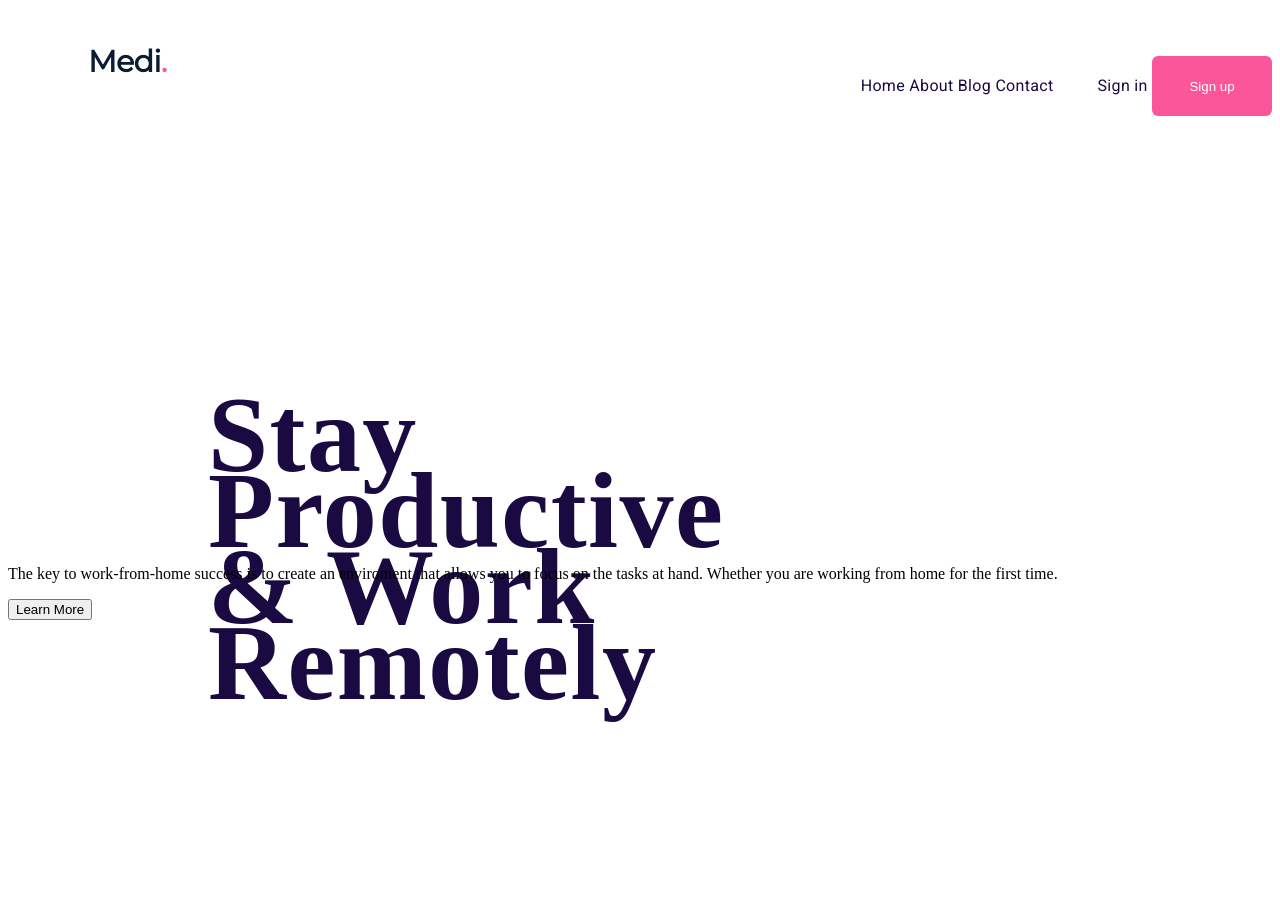
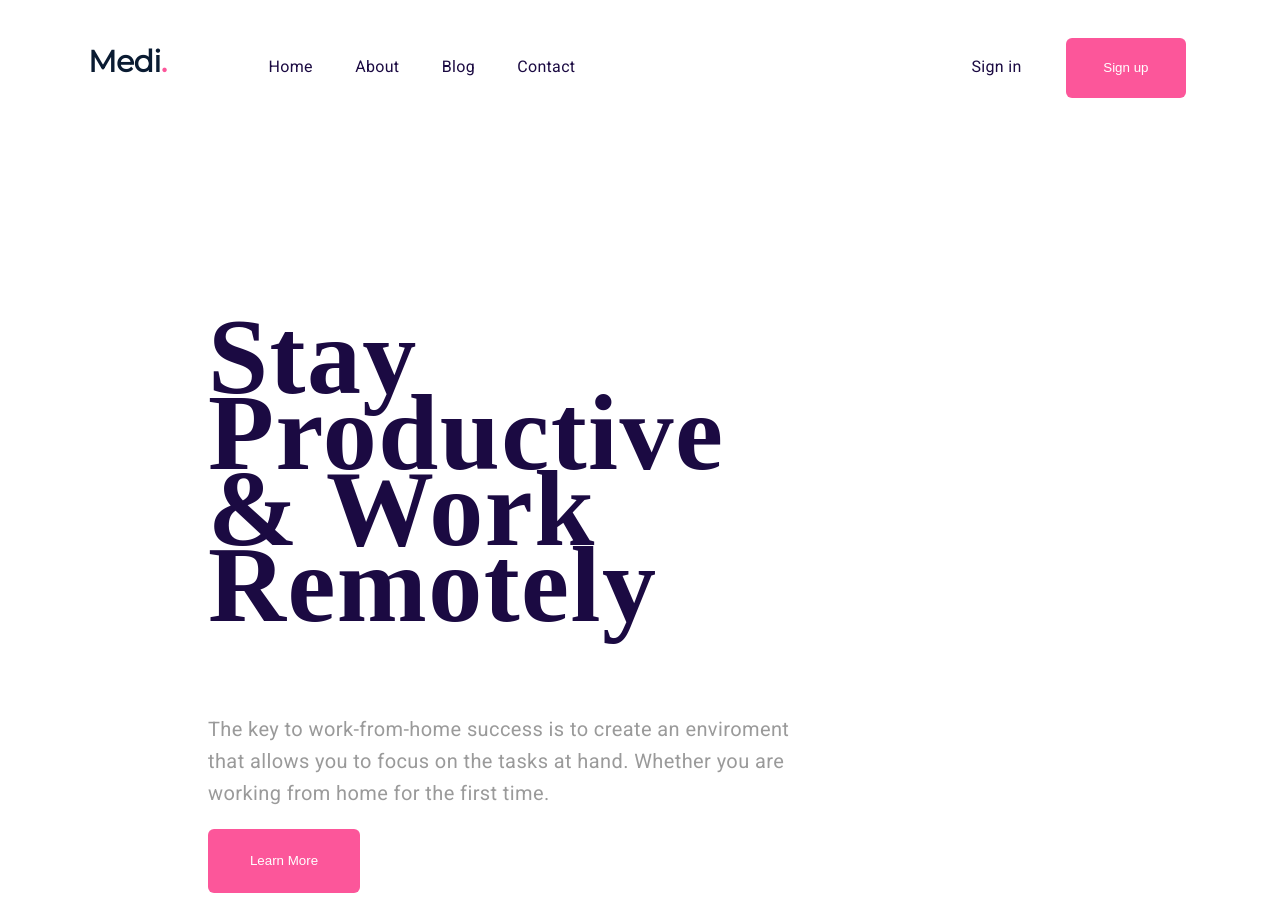
Before and after one commit to mtribbs/figma-test, a plain HTML site: page index.html in a window 1280 px wide. Before the commit the page ends 800 px from the top, so only its background shows below. Drawn offline with Linux system fonts and the light colour scheme; a web font is replaced by a local one.

Commit message:
fixed css

```diff
--- a/index.html
+++ b/index.html
@@ -5,6 +5,8 @@
     <meta http-equiv="X-UA-Compatible" content="IE=edge">
     <meta name="viewport" content="width=device-width, initial-scale=1.0">
     <title>Medi</title>
+    <link rel="preconnect" href="https://fonts.googleapis.com">
+    <link rel="preconnect" href="https://fonts.gstatic.com" crossorigin>
     <link href="https://fonts.googleapis.com/css2?family=Montserrat&family=Ramaraja&family=Roboto&display=swap" rel="stylesheet">
     <link href="/styles/index.css" rel="stylesheet">
 </head>
@@ -25,11 +27,11 @@
         </nav>
     </header>
     <main>
-        <section class="headline">
+        <section class="main-title">
             <h1>Stay Productive & Work Remotely</h1>
         </section>
         <section>
-            <p>The key to work-from-home success is to create an enviroment that allows you to focus on the tasks at hand.
+            <p class="main-info">The key to work-from-home success is to create an enviroment that allows you to focus on the tasks at hand.
                 Whether you are working from home for the first time.</p>
             <button class="learn-button">Learn More</button>
         </section>
--- a/styles/index.css
+++ b/styles/index.css
@@ -1,26 +1,26 @@
 .logo {
     font-family: 'Montserrat', sans-serif;
     font-style: normal;
-    font-weight: bold;
+    font-weight: bold; /*copied from figma but it doesn't look right*/
     font-size: 30px;
     line-height: 48px;
     /* or 160% */
     letter-spacing: -0.02em;
     color: #0A1B32;
-    margin-top: 307x;
+    margin-top: 37x;
     margin-left: 80px;
-    display: inline-block;
+    margin-right: 58px;
 }
 .logo-dot {
     color: #FC569A;
 }
-.nav-bar {
-    float:right;
+
+h3, nav{
+    display: inline-block;
 }
 .nav-list, .sign-list {
     list-style-type: none;
     display: inline-block;
-    margin-top: 48px;
     font-family: 'Roboto', sans-serif;
     font-style: normal;
     font-weight: normal;
@@ -32,20 +32,29 @@
     color: #1B0A42;
 }
 .nav-list {
-    margin-left: 273px;
+    word-spacing: 38px;
+}
+.sign-list {
+    margin-left: 352px;
+    /*not the margin in figma (it says double but that didn't work*/
 }
 .sign-button {
-    background: #FC569A;
+    width: 120px;
+    height: 60px;
+    margin-left: 40px;
+    background-color: #FC569A;
     border-radius: 6px;
     border: none;
-    width: 120px;
-    height: 60px;
     color: #FFFFFF;
 }
 li {
     display: inline-block;
 }
-.headline {
+.main-title {
+    max-width: 495px;
+    width: 100%;
+    margin-top: 203px;
+    margin-left: 200px;
     font-family: 'Ramaraja', serif;
     font-style: normal;
     font-weight: normal;
@@ -54,8 +63,28 @@ li {
     /* or 106% */
     letter-spacing: 00.02em;
     color: #1B0A42;
+}
+
+.main-info {
+    max-width: 582px;
+    width: 100%;
+    margin-top: 10px;
     margin-left: 200px;
-    margin-top: 281px;
-    width: 495px;
-    height: 152px;
+    font-family: 'Roboto', sans-serif;
+    font-style: normal;
+    font-weight: normal;
+    font-size: 20px;
+    line-height: 32px;
+    /* or 160% */
+    letter-spacing: 0.02em;
+    color: #9A9A9A;
 }
+.learn-button {
+    width: 152px;
+    height: 64px;
+    margin-left: 200px;
+    background-color: #FC569A;
+    border-radius: 6px;
+    border: none;
+    color: #FFFFFF;
+}
```
